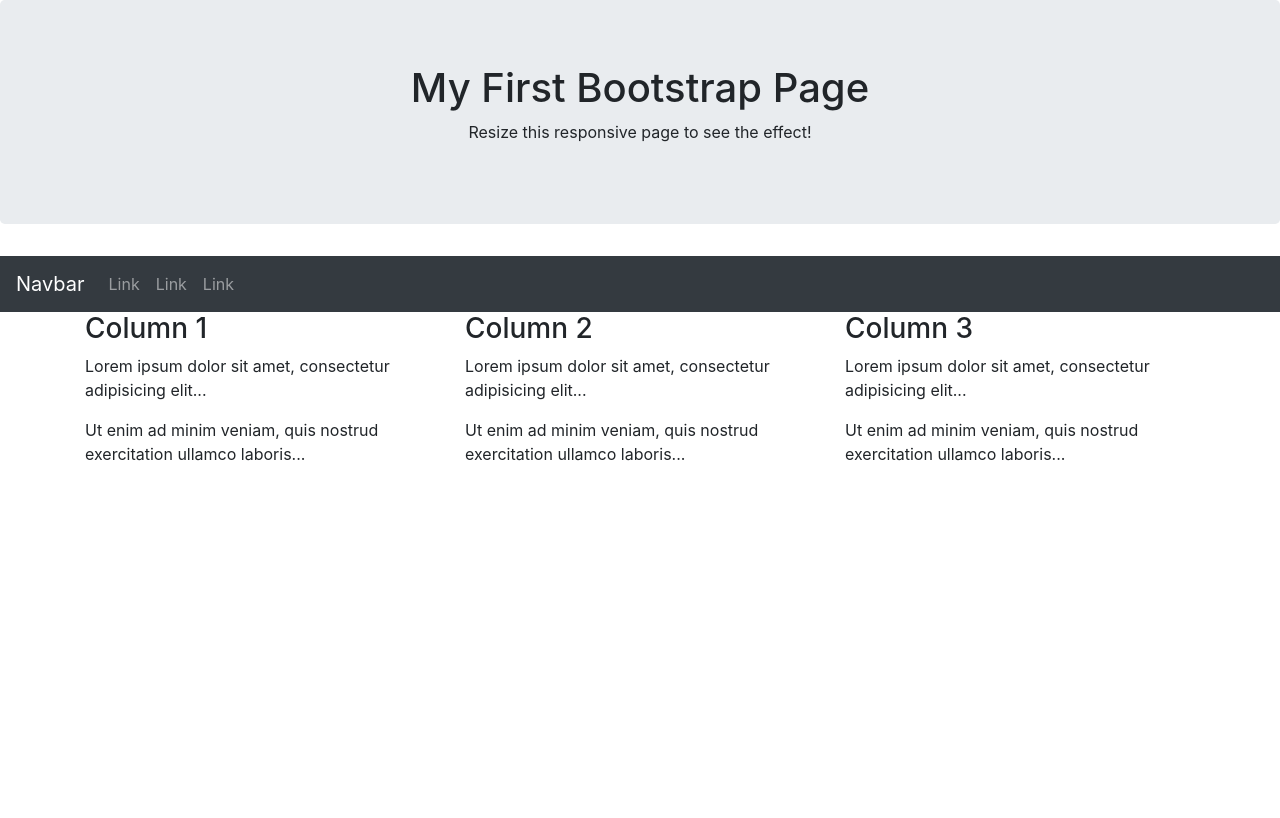
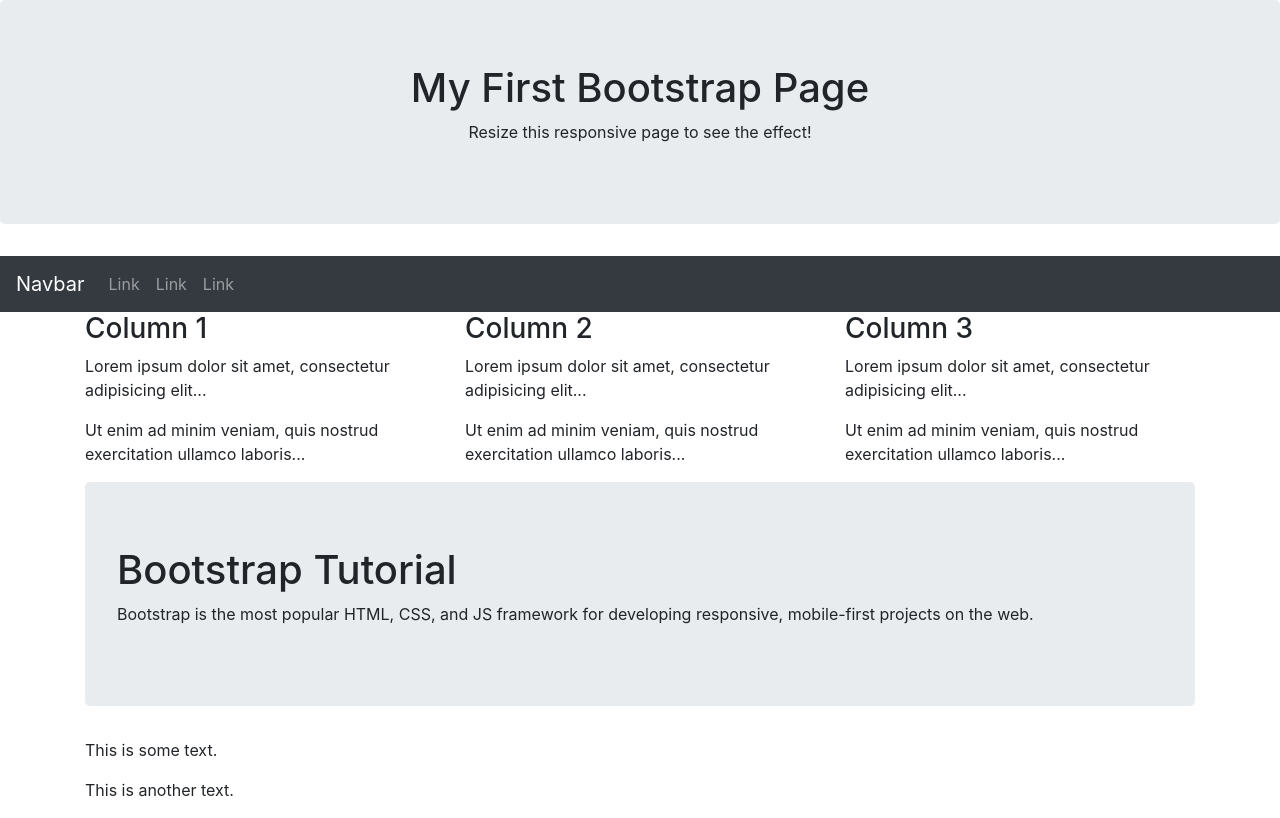
Before and after one commit to CarlitosPJYT/Thanos, a plain HTML site: page docs/index.html in a window 1280 px wide. Drawn offline with nearby package versions, Linux system fonts and the light colour scheme.

Commit message:
checkout

```diff
--- a/docs/index.html
+++ b/docs/index.html
@@ -52,5 +52,13 @@
                </div>
           </div>
      </div>
+     <div class="container">
+          <div class="jumbotron">
+            <h1>Bootstrap Tutorial</h1>
+            <p>Bootstrap is the most popular HTML, CSS, and JS framework for developing responsive, mobile-first projects on the web.</p>
+          </div>
+          <p>This is some text.</p>
+          <p>This is another text.</p>
+        </div>
 </body>
 </html>
```
